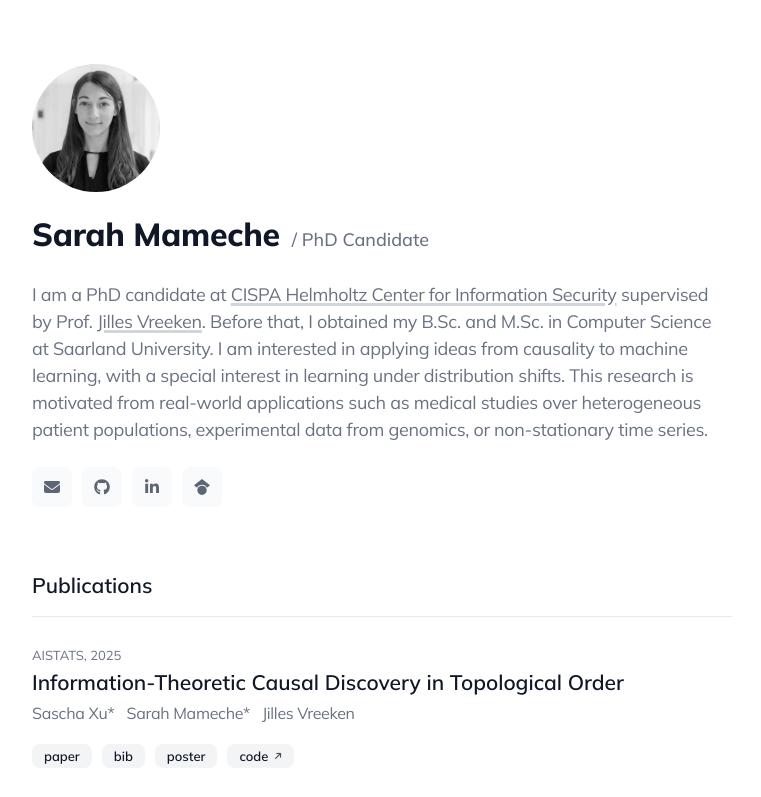
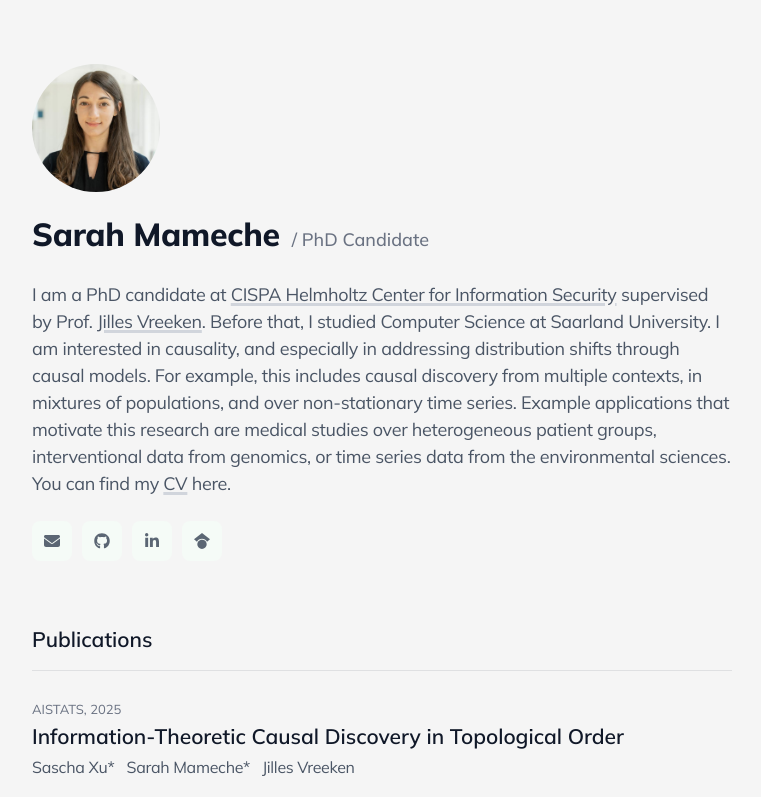
Before and after one commit to srhmm/sarah-page, a Next.js app: page / in a window 1280 px wide. Shown: the top 797 px of the page, without its empty margins (258-1019 px from the left). Built offline with nearby package versions, Linux system fonts and the light colour scheme.

Commit message:
Color scheme green (experimental)

```diff
--- a/app/layout.tsx
+++ b/app/layout.tsx
@@ -26,7 +26,7 @@ export default function RootLayout({
   return (
     <html lang="en">
       <body
-        className={`${sansFont.variable} ${geistMono.variable} antialiased`}
+        className={`${sansFont.variable} ${geistMono.variable} antialiased bg-[#f5f5f5]`}
       >
         {children}
       </body>
--- a/components/ExternalLink.tsx
+++ b/components/ExternalLink.tsx
@@ -13,7 +13,7 @@ export function ExternalLink({
       className={cn(
         'flex shrink-0 items-center justify-center',
         'focus-visible:ring-2 focus-visible:ring-gray-500 focus-visible:ring-offset-2 focus-visible:ring-offset-neutral-100 focus-visible:outline-none dark:focus-visible:ring-offset-neutral-900',
-        'rounded-10 size-10 rounded-md bg-gray-50 text-gray-600/90 transition-colors hover:bg-gray-200 dark:bg-neutral-800'
+        'rounded-10 size-10 rounded-md bg-[#f5fbf7] text-gray-600/90 transition-colors hover:bg-[#cfe1db] dark:bg-neutral-800',
       )}
       href={href}
       rel="noopener noreferrer"
--- a/components/Header.tsx
+++ b/components/Header.tsx
@@ -21,7 +21,7 @@ export default function Header() {
 function Title() {
   return (
     <div className="flex flex-col gap-5">
-      <div className="size-32 rounded-full bg-[url(/sarah.png)] bg-cover bg-center" />
+      <div className="size-32 rounded-full bg-[url(/sarahc.jpg)] bg-cover bg-center" />
       <div className="flex items-baseline gap-3">
         <span className="txt-preset-3 font-extrabold">Sarah Mameche</span>
         <span className="txt-preset-6 font-regular text-gray-500 capitalize">
@@ -34,18 +34,22 @@ function Title() {
 
 function Description() {
   return (
-    <div className="items-center gap-4 txt-preset-6-regular whitespace-pre-wrap text-gray-500">
+    <div className="items-center gap-4 txt-preset-6-regular whitespace-pre-wrap text-gray-600">
       I am a PhD candidate at{' '}
       <InlineExternalLink href="http://cispa.de">CISPA Helmholtz Center for Information Security</InlineExternalLink>{' '}
       supervised by Prof.{' '}
       <InlineExternalLink href="https://vreeken.eu/">
       Jilles Vreeken
       </InlineExternalLink>
-      . Before that, I obtained my B.Sc. and M.Sc. in Computer Science at Saarland University.
-      I am interested in applying ideas from causality to machine learning,
-      with a special interest in learning under distribution shifts.
-      This research is motivated from real-world applications such as medical studies over heterogeneous
-      patient populations, experimental data from genomics, or non-stationary time series.
+      . Before that, I studied Computer Science at Saarland University.
+      I am interested in causality, and especially in addressing distribution shifts through causal models.
+      For example, this includes causal discovery from multiple contexts, in mixtures of populations, and over non-stationary time series.
+      Example applications that motivate this research are medical studies over heterogeneous
+      patient groups, interventional data from genomics, or time series data from the environmental sciences.
+      You can find my{' '}
+        <InlineExternalLink href="/sarahcv.pdf">
+            CV
+        </InlineExternalLink> here.
     </div>
   )
 }
--- a/components/Publications.tsx
+++ b/components/Publications.tsx
@@ -59,7 +59,7 @@ function PublicationCard({
           <div key={author} className="flex items-center">
             <span
               className={cn(
-                'txt-preset-7 leading-[140%] text-gray-500',
+                'txt-preset-7 leading-[140%] text-gray-600',
                 author === 'Sarah Mameche' ? '' : ''
               )}
             >
@@ -122,7 +122,7 @@ function PublicationLink({
   return (
     <a
       className={cn(
-        'flex h-6 w-fit items-center gap-1.5 rounded-md bg-gray-100 px-3 py-1 transition-colors hover:bg-gray-200',
+        'flex h-6 w-fit items-center gap-1.5 rounded-md bg-[#dbede7] px-3 py-1 text-gray-800 transition-colors hover:bg-[#7ad7be]',
         className
       )}
       href={url}
@@ -164,7 +164,7 @@ function Bibtex({
 
   return (
     <Popover>
-      <PopoverTrigger className="flex h-6 w-fit items-center gap-2 rounded-md bg-gray-100 px-3 py-1 txt-preset-9 transition-colors hover:bg-gray-200">
+      <PopoverTrigger className="flex h-6 w-fit items-center gap-2 rounded-md bg-[#dbede7] px-3 py-1 txt-preset-9 transition-colors hover:bg-[#7ad7be]">
         bib
       </PopoverTrigger>
       <PopoverContent
@@ -173,7 +173,7 @@ function Bibtex({
       >
         <pre className="txt-preset-mono">{bibtex}</pre>
         <Button
-          className="absolute top-2 right-2 rounded-md bg-white hover:bg-sky-50"
+          className="absolute top-2 right-2 rounded-md bg-white hover:bg-[#f5fbf7]"
           variant="ghost"
           size="sm"
           onClick={onCopy}
```
Also changed, not shown: public/sarahc.jpg (added).
